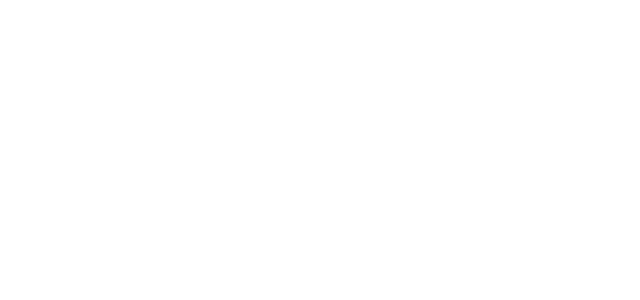
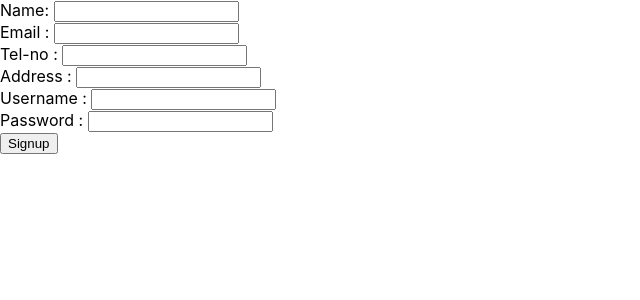
Before and after one commit to KanishkaGJ/FunkyPop_online-shopping-web-app, a React (Create React App) app in the folder frontend/: page /signup in a window 1280 px wide. Shown: the top 300 px of the page, without its empty margins (0-640 px from the left). Built offline with nearby package versions, Linux system fonts and the light colour scheme.

Commit message:
create customer signup form

```diff
--- a/frontend/package.json
+++ b/frontend/package.json
@@ -6,8 +6,10 @@
     "@testing-library/jest-dom": "^5.16.5",
     "@testing-library/react": "^13.4.0",
     "@testing-library/user-event": "^13.5.0",
+    "axios": "^1.3.5",
     "react": "^18.2.0",
     "react-dom": "^18.2.0",
+    "react-router-dom": "^6.10.0",
     "react-scripts": "^5.0.1",
     "web-vitals": "^2.1.4"
   },
--- a/frontend/src/App.js
+++ b/frontend/src/App.js
@@ -1,5 +1,18 @@
+import { BrowserRouter as Router, Routes, Route } from "react-router-dom"
+
+
+import CustomerLogin from './components/CustomerLogin';
+import CustomerSignup from "./components/CustomerSignup";
+
 function App() {
-  return <div className="App"></div>;
+  return (
+    <Router>
+      <Routes>
+        <Route path="/login" element={<CustomerLogin/>}></Route>
+        <Route path="/signup" element={<CustomerSignup/>}></Route>
+      </Routes>
+      </Router>
+  );
 }
 
 export default App;
--- /dev/null
+++ b/frontend/src/components/CustomerLogin.js
@@ -0,0 +1,7 @@
+import React from 'react'
+
+export default function CustomerLogin() {
+  return (
+    <div>CustomerLogin</div>
+  )
+}
--- /dev/null
+++ b/frontend/src/components/CustomerSignup.js
@@ -0,0 +1,64 @@
+import React, { useState } from 'react';
+import {useNavigate} from 'react-router-dom';
+import axios from "axios";
+
+export default function CustomerSignup() {
+
+  const history = useNavigate();
+
+  const [CustomerName, setCusName] = useState("");
+  const [CustomerEmail, setCusEmail] = useState("");
+  const [ContactNum, setCusNum] = useState("");
+  const [Address, setCusAddress] = useState("");
+  const [CusUsername, setCusUsername] = useState("");
+  const [CusPassword, setCusPassword] = useState("");
+
+  function sendData(e){
+
+    e.preventDefault();
+    const newCustomer = {
+        CustomerName,
+        CustomerEmail,
+        ContactNum,
+        Address,
+        CusUsername,
+        CusPassword
+    }
+
+    //send http request
+    axios.post("http://localhost:8070/customer/signup",newCustomer).then(()=>{
+        alert("Customer added");
+        history("/login");
+    }).catch((err)=>{
+        alert(err)
+    })
+
+  }
+
+  return (
+    <div>
+        <form onSubmit={sendData}>
+            Name: <input type="text" onChange={(e)=>{
+                setCusName(e.target.value);
+            }}/><br/>
+            Email : <input type="email" onChange={(e)=>{
+                setCusEmail(e.target.value);
+            }}/><br/>
+            Tel-no : <input type="tel" onChange={(e)=>{
+                setCusNum(e.target.value);
+            }}/><br/>
+            Address : <input type="text" onChange={(e)=>{
+                setCusAddress(e.target.value);
+            }}/><br/>
+            Username : <input type="text" onChange={(e)=>{
+                setCusUsername(e.target.value);
+            }}/><br/>
+            Password : <input type="password" onChange={(e)=>{
+                setCusPassword(e.target.value);
+            }}/><br/>
+
+            <button type="submit">Signup</button>
+        </form>
+    </div>
+  )
+}
```
Also changed, not shown: package.json (deleted, +0 -21 lines), 1 other file (tests, documents, lock files or other folders).
